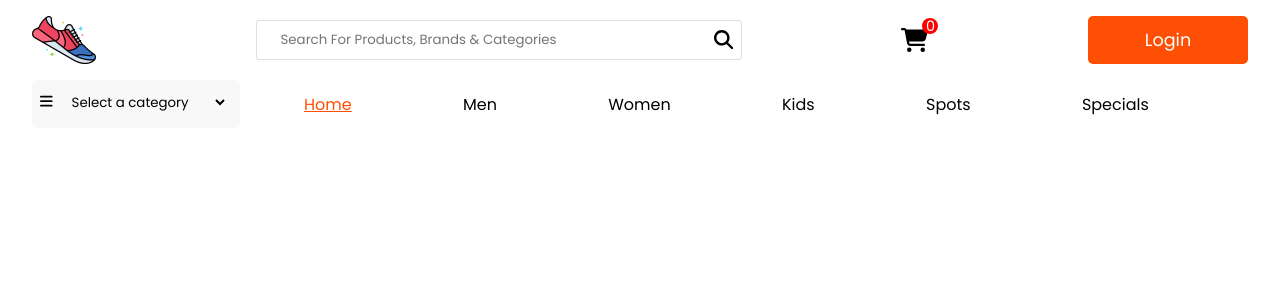
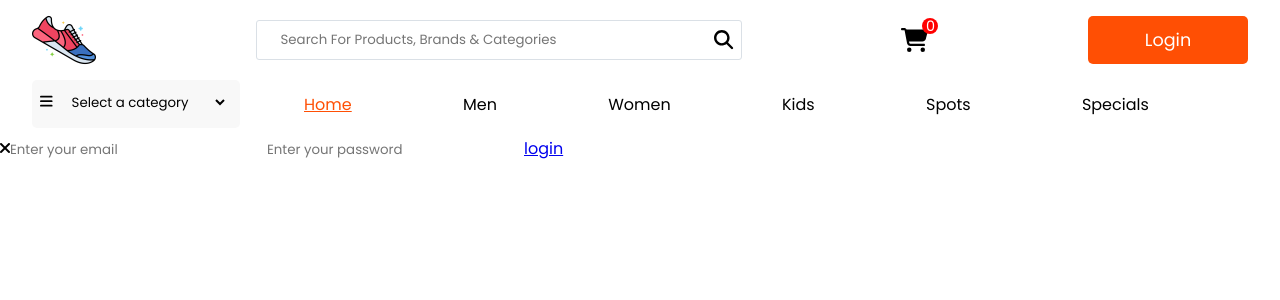
Before and after one commit to GSG-G11/shoestore, a React (Create React App) app in the folder client/: page /login in a window 1280 px wide. Shown: the top 300 px of the page. Built offline with nearby package versions, Linux system fonts and the light colour scheme.

Commit message:
local storage in loing page

```diff
--- a/client/src/App.jsx
+++ b/client/src/App.jsx
@@ -6,6 +6,7 @@ import Seller from "./pages/seller";
 
 import Header from "./components/header";
 import Cart from "./pages/Cart/Cart";
+import LoginForm from './components/Login/LoginForm';
 
 class App extends Component {
   state = {
@@ -47,10 +48,10 @@ class App extends Component {
         <Route  path='/product'>
           <Product />
         </Route>
-
+    */}
             <Route path='/login'>
-          <Login />
-        </Route> */}
+          <LoginForm />
+        </Route>
             <Route exact path="/seller">
               <Seller />
             </Route>
--- a/client/src/components/Login/LoginForm.css
+++ b/client/src/components/Login/LoginForm.css
@@ -43,6 +43,14 @@
 }
 
 
-Button{
+.Login__btn{
     margin-left: 140px;
+    width: 10rem;
+    height: 4rem;
+    display: flex;
+    justify-content: center;
+    align-items: center;
+    border-radius: 5px;
+    cursor: pointer;
+    background-color: orange;
 }
--- a/client/src/components/Login/LoginForm.jsx
+++ b/client/src/components/Login/LoginForm.jsx
@@ -1,32 +1,55 @@
 import React from "react";
-
-import Button from "../button/Button";
+// import "./LoginForm.css";
 
 
-const LoginForm = () =>{
+class LoginForm extends React.Component {
+  // const navigate = useNavigate();
+  state = {
+    nameUser: "",
+    isLoggedIn: false,
+  };
 
-    // const navigate = useNavigate();
+  getNameHandler = (event) => {
+    const userValue = event.target.value;
+    this.setState({ nameUser: userValue, isLoggedIn: true });
+    localStorage.setItem(this.state.nameUser, this.state.isLoggedIn);
+  };
 
+  render() {
     return (
+      <>
+
         <div className="model">
-            <form className="log-in">
+          <form className="log-in">
+            <i className="fa-solid fa-xmark icon"></i>
 
-                <i className='fa-solid fa-xmark icon' ></i>
+            <input
+              type="email"
+              id="email"
+              className="email"
+              placeholder="Enter your email"
+              onBlur={this.getNameHandler}
+            />
 
+            <input
+              type="password"
+              id="password"
+              className="password"
+              placeholder="Enter your password"
+            />
 
-                <input type="email" id="email" className="email" placeholder="Enter your email" required />
-
-                <input type="password" id="password" className="password" placeholder="Enter your password" readOnly/>
-
-                <Button text = 'log-in'/>
-
-                {/* <Button text='Log In' handleOnClick={() => navigate('/seller')} /> */}
-
-            </form>
-
-
+            <a
+              className="Login__btn"
+              onClick={this.getNameHandler}
+              href="/seller"
+            >
+              login
+            </a>
+          </form>
         </div>
-    )
+      </>
+    );
+  }
 }
 
 export default LoginForm;
```
